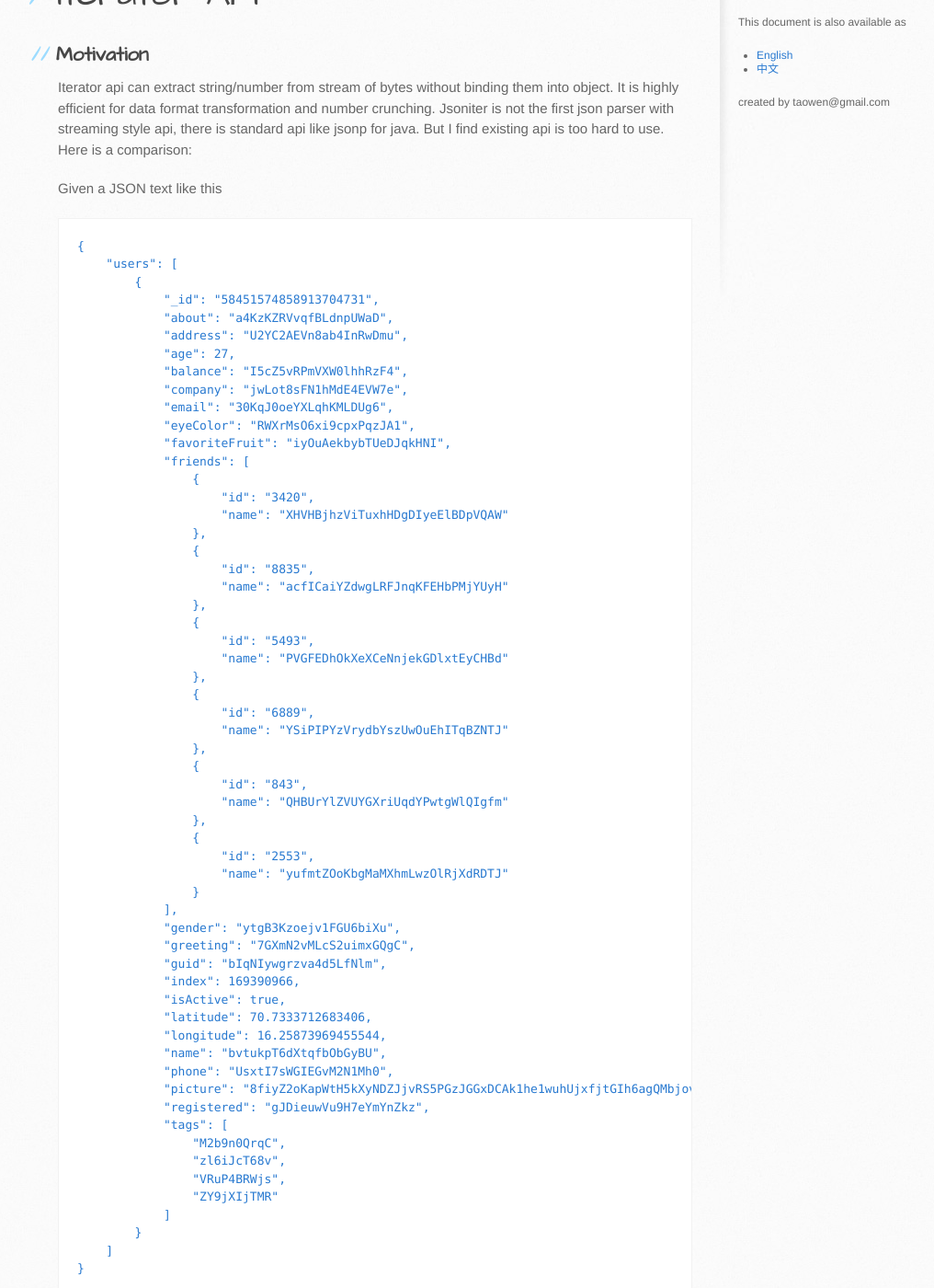
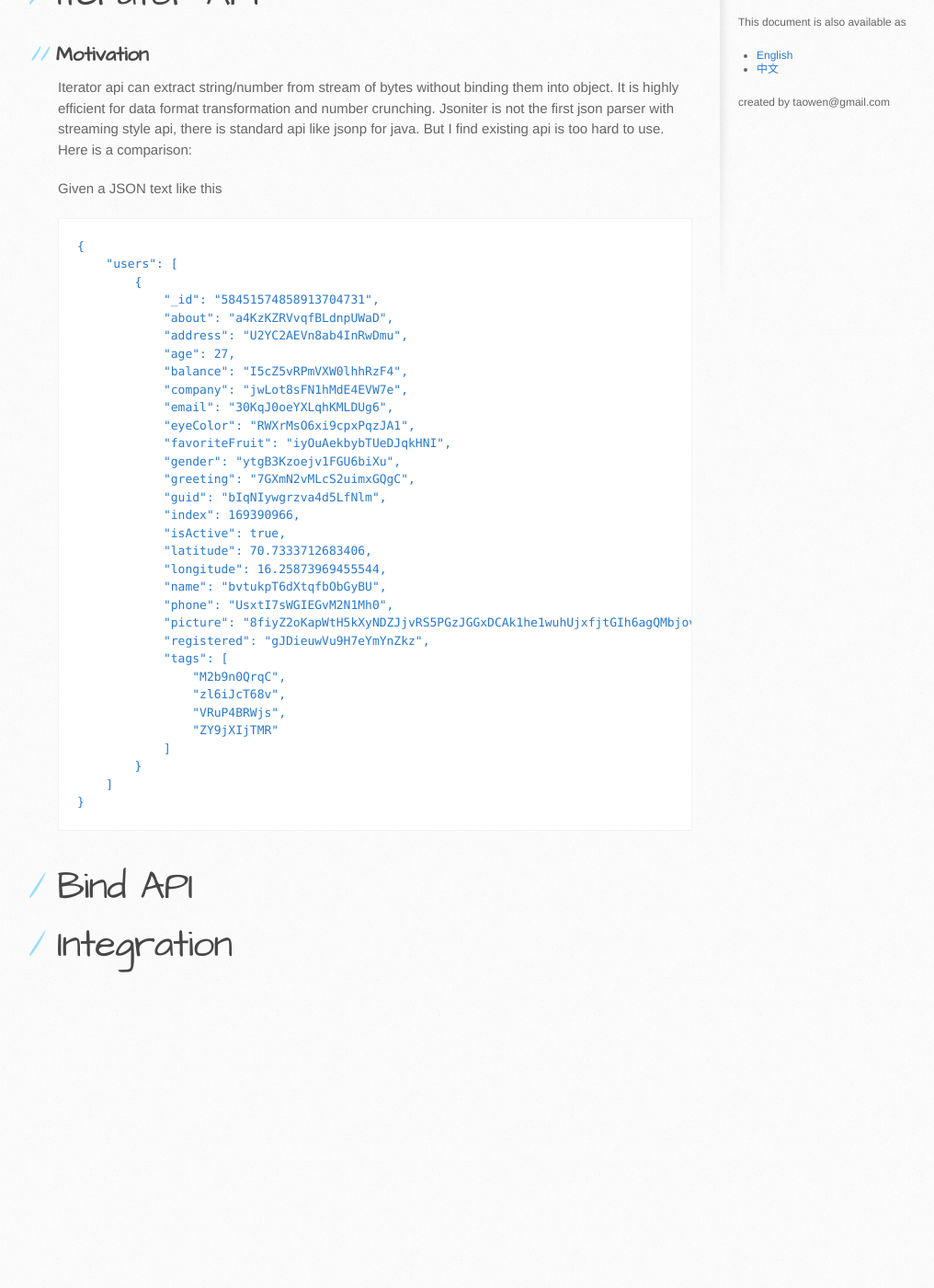
Before and after one commit to json-iterator/json-iterator.github.io, a Jekyll site: the page built from api.md, in a window 1280 px wide and 1400 px high, scrolled down 449 px. Shown: the whole window at 92% size, without its empty margins (107-1123 px from the left). Built offline with Jekyll 4.4.1, drawn with Linux system fonts in a browser that asks for light colours; after the commit the page ends 1530 px from its top, so only the background shows below that.

Commit message:
Update api.md

```diff
--- a/api.md
+++ b/api.md
@@ -27,32 +27,6 @@ Given a JSON text like this
             "email": "30KqJ0oeYXLqhKMLDUg6",
             "eyeColor": "RWXrMsO6xi9cpxPqzJA1",
             "favoriteFruit": "iyOuAekbybTUeDJqkHNI",
-            "friends": [
-                {
-                    "id": "3420",
-                    "name": "XHVHBjhzViTuxhHDgDIyeElBDpVQAW"
-                },
-                {
-                    "id": "8835",
-                    "name": "acfICaiYZdwgLRFJnqKFEHbPMjYUyH"
-                },
-                {
-                    "id": "5493",
-                    "name": "PVGFEDhOkXeXCeNnjekGDlxtEyCHBd"
-                },
-                {
-                    "id": "6889",
-                    "name": "YSiPIPYzVrydbYszUwOuEhITqBZNTJ"
-                },
-                {
-                    "id": "843",
-                    "name": "QHBUrYlZVUYGXriUqdYPwtgWlQIgfm"
-                },
-                {
-                    "id": "2553",
-                    "name": "yufmtZOoKbgMaMXhmLwzOlRjXdRDTJ"
-                }
-            ],
             "gender": "ytgB3Kzoejv1FGU6biXu",
             "greeting": "7GXmN2vMLcS2uimxGQgC",
             "guid": "bIqNIywgrzva4d5LfNlm",
```
